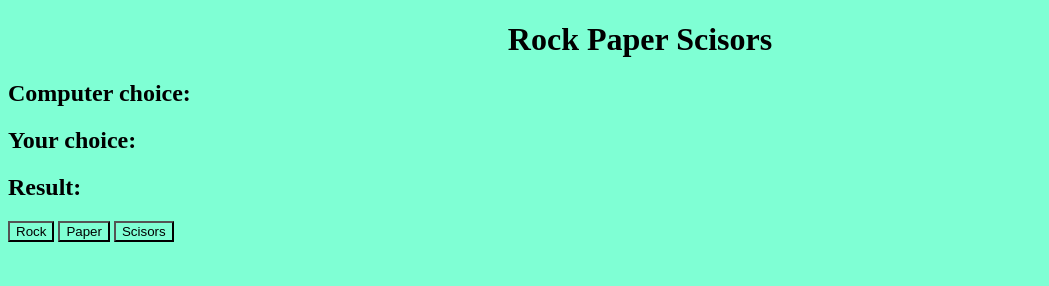
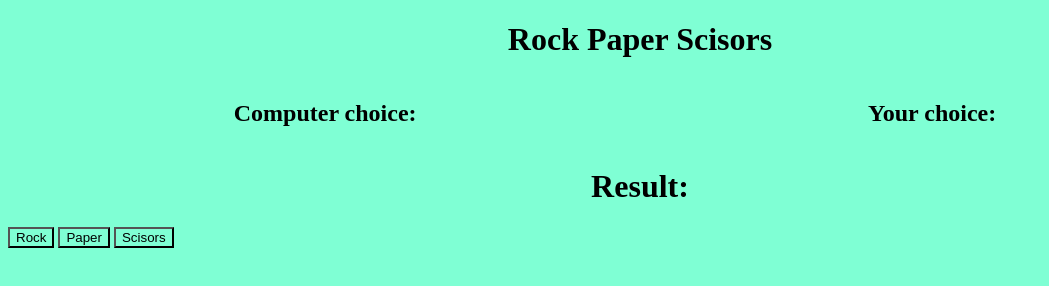
Before and after one commit to Vebra2/rock-paper-scisors, a plain HTML site: page index.html in a window 1280 px wide. Shown: the whole page, without its empty margins (0-1049 px from the left). Drawn offline with Linux system fonts and the light colour scheme.

Commit message:
Did some style

```diff
--- a/index.html
+++ b/index.html
@@ -9,10 +9,11 @@
 </head>
 <body>
     <h1> Rock Paper Scisors </h1>
-
-    <h2>Computer choice: <span id="computer-choice"></span></h2>
-    <h2>Your choice: <span id="your-choice"></span></h2>
-    <h2>Result: <span id="result"></span></h2>
+    <div class="DiffChoices">
+        <h2>Computer choice: <span id="computer-choice"></span></h2>
+        <h2>Your choice: <span id="your-choice"></span></h2>
+    </div>
+    <h1>Result: <span id="result"></span></h2>
 
     <button id="rock">Rock</button>
     <button id="paper">Paper</button>
--- a/style.css
+++ b/style.css
@@ -5,6 +5,10 @@ h1{
     text-decoration: double;
     text-align: center;
 }
-#your-choice{
-    text-align: end;
+
+.DiffChoices{
+    display: flex;
+    justify-content: space-around;
+    align-items: centers;
+    padding: 0 50px 0 0;
 }
```
